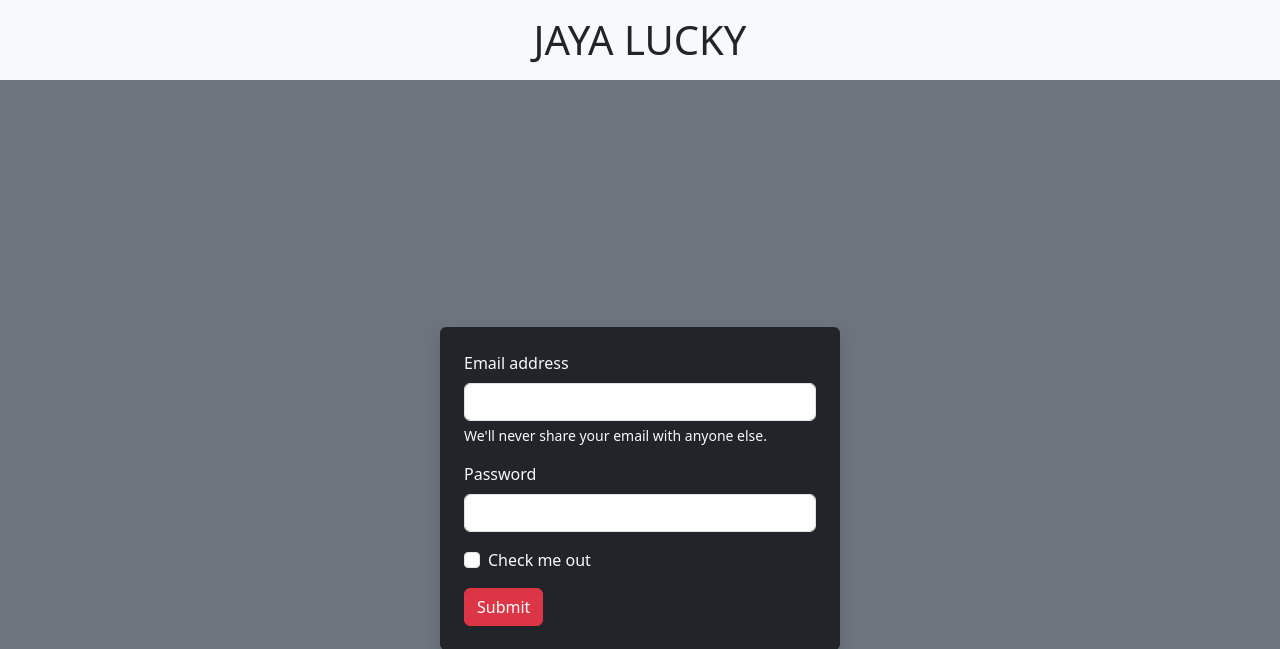
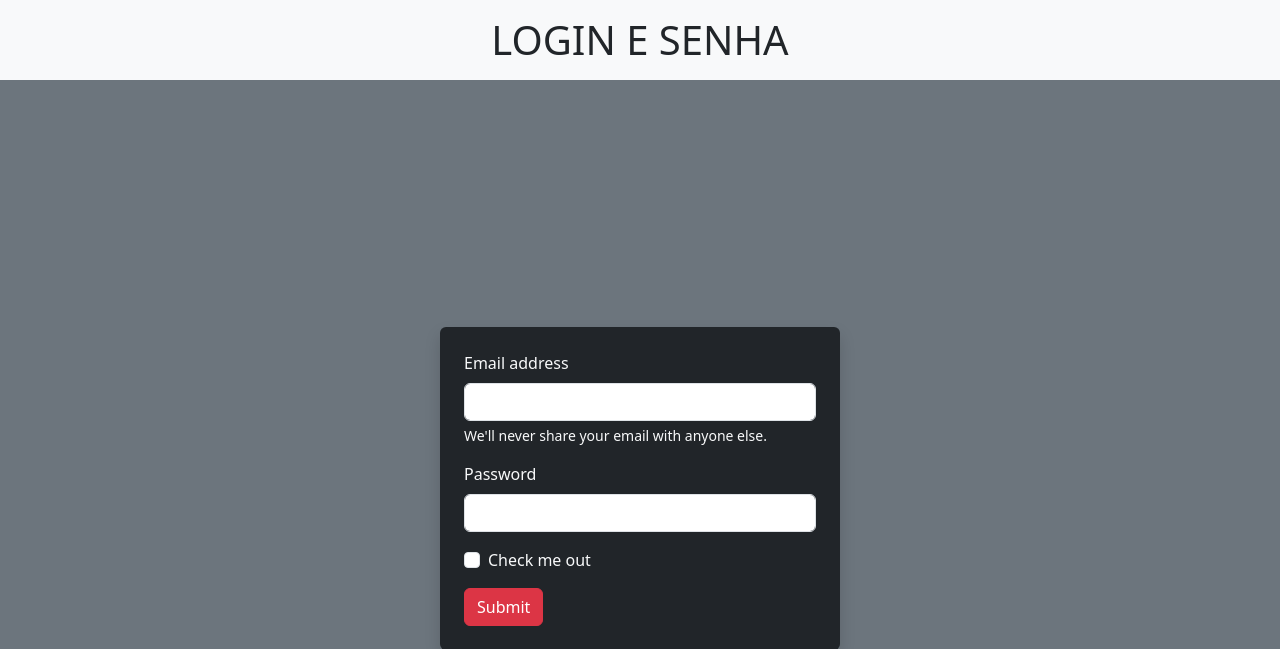
Before and after one commit to DevVini7/chatn2, a Flask app: page /login in a window 1280 px wide. Shown: the top 649 px of the page. Run offline with Flask 3, Linux system fonts and the light colour scheme.

Commit message:
Fix header tag in login.html

```diff
--- a/templates/login.html
+++ b/templates/login.html
@@ -9,7 +9,7 @@
 
   <body>
     <body class="bg-secondary"></body>
-    <h1 h2 class="p-3 mb-2 bg-body-tertiary text-center"> JAYA LUCKY
+    <h1 h2 class="p-3 mb-2 bg-body-tertiary text-center"> LOGIN E SENHA
     </h1>
     <div class="d-flex flex-column justify-content-center align-items-center vh-100">
         <div class="bg-dark p-4 rounded shadow w-100" style="max-width: 400px;">
```
